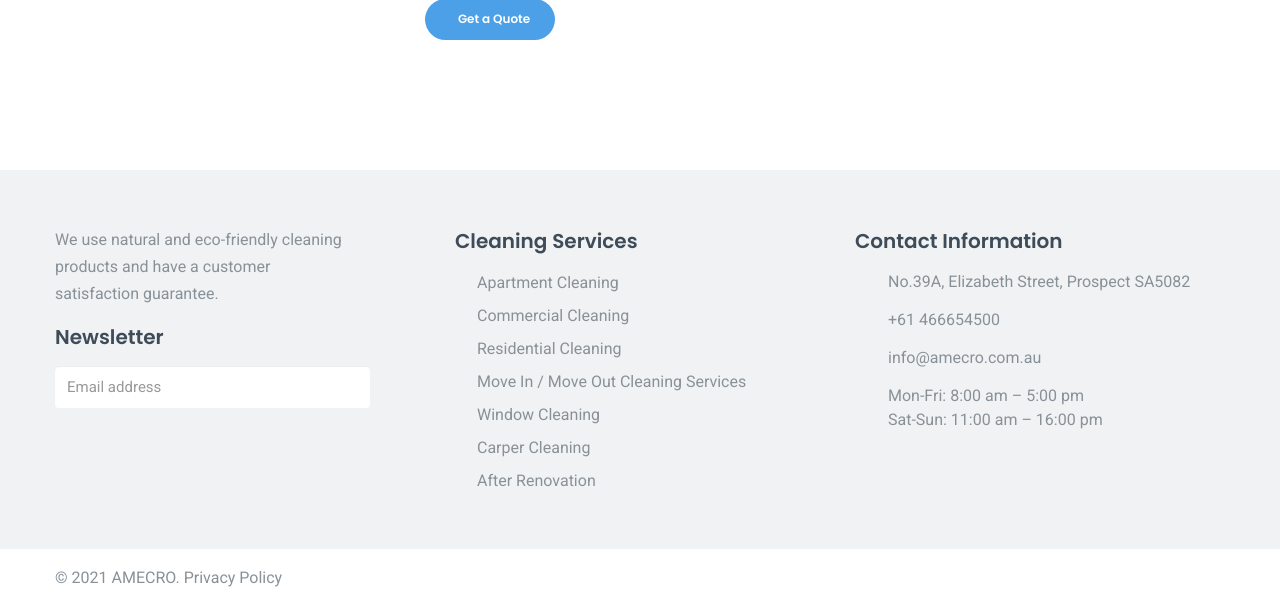
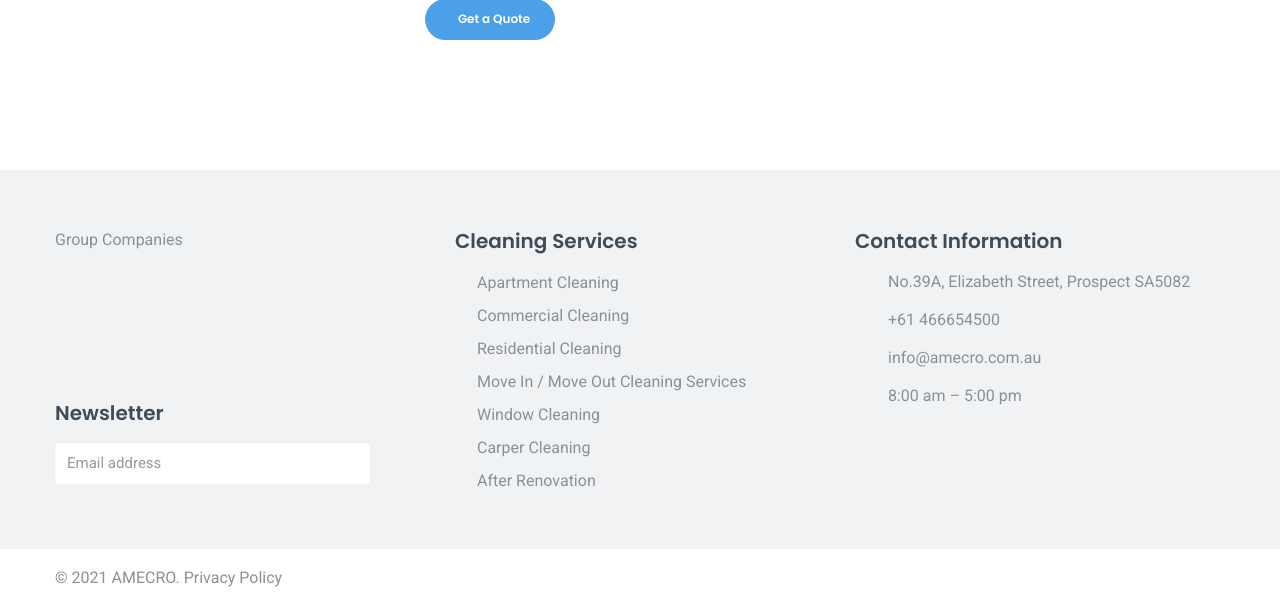
Before and after one commit to kasuniRIR/AMECRO.COM.AU, a PHP site: page /product.php in a window 1280 px wide. Shown: the part 1126-1732 px from the top of the page. Run offline with PHP 8.4, Linux system fonts and the light colour scheme.

Commit message:
Updated product page

```diff
--- a/inc/footer.php
+++ b/inc/footer.php
@@ -5,8 +5,9 @@
             <div class="col-sm-4">
                 <!-- <div class="footer-ribbon"><img src="images/footer-ribbon.png" alt=""></div> -->
                 <div class="page-footer-text">
-                    <p>We use natural and eco-friendly cleaning products and have a customer satisfaction guarantee.
+                    <p>Group Companies
                     </p>
+                    <br><br><br><br>
                 </div>
                 <h4>Newsletter</h4>
                 <form action="#" class="form-newsletter">
@@ -40,8 +41,8 @@
                     <i class="icon icon-letter"></i><a href="info@amecro.com.au">info@amecro.com.au</a>
                 </div>
                 <div class="page-footer-info">
-                    <i class="icon icon-clock1"></i>Mon-Fri: 8:00 am – 5:00 pm
-                    <br> Sat-Sun: 11:00 am – 16:00 pm
+                    <i class="icon icon-clock1"></i>8:00 am – 5:00 pm
+                    <br>
                 </div>
                 <div class="btn-wrap"><a href="order-form.html" class="btn animation" data-animation="tada">Get a
                         Free Estimate</a></div>
--- a/product.php
+++ b/product.php
@@ -58,9 +58,9 @@
                             <div class="side-block">
                                 <h3>Categories</h3>
                                 <ul class="category-list">
-                                    <li><a href="#">Environmental Solution</a></li>
-                                    <li><a href="#">Medical Furniture Solution</a></li>
-                                    <li><a href="#">Kindergarden Furniture Solution</a></li>
+                                    <li><a href="#">Environmental Solutions</a></li>
+                                    <li><a href="#">Medical Furniture Solutions</a></li>
+                                    <li><a href="#">Kindergarden Furniture <br> Solutions</a></li>
                                 </ul>
                             </div>
                             <!-- <div class="side-block">
```
